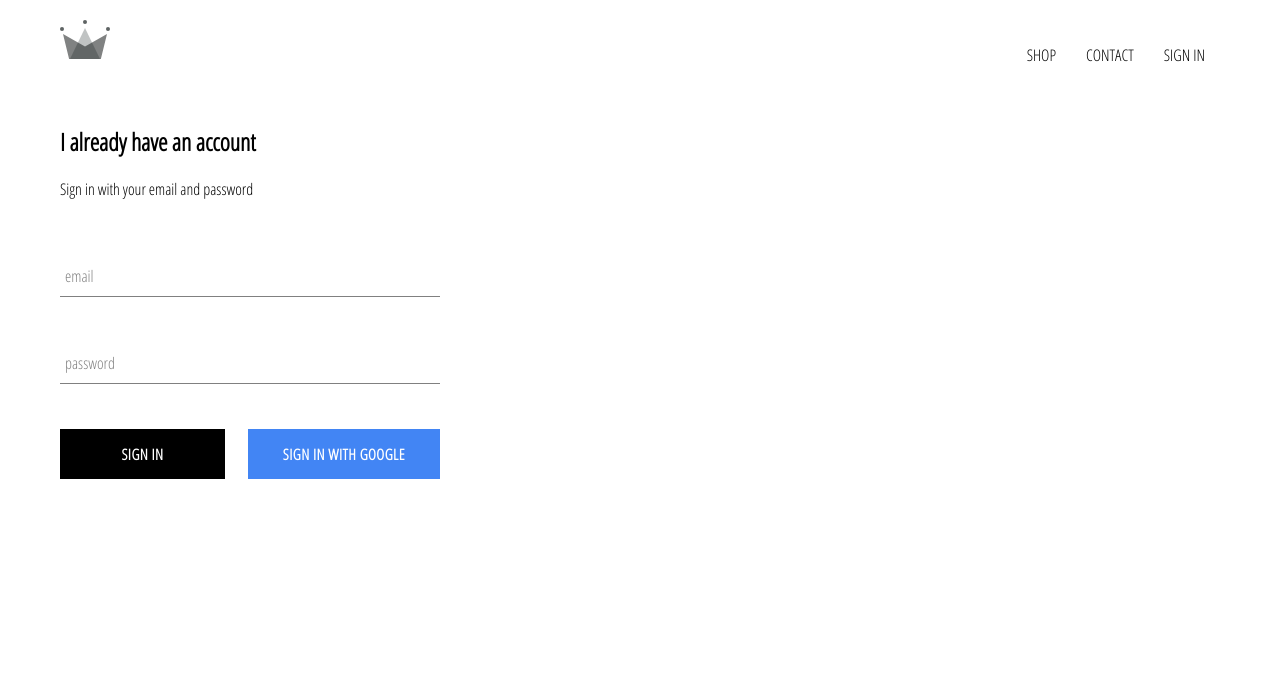
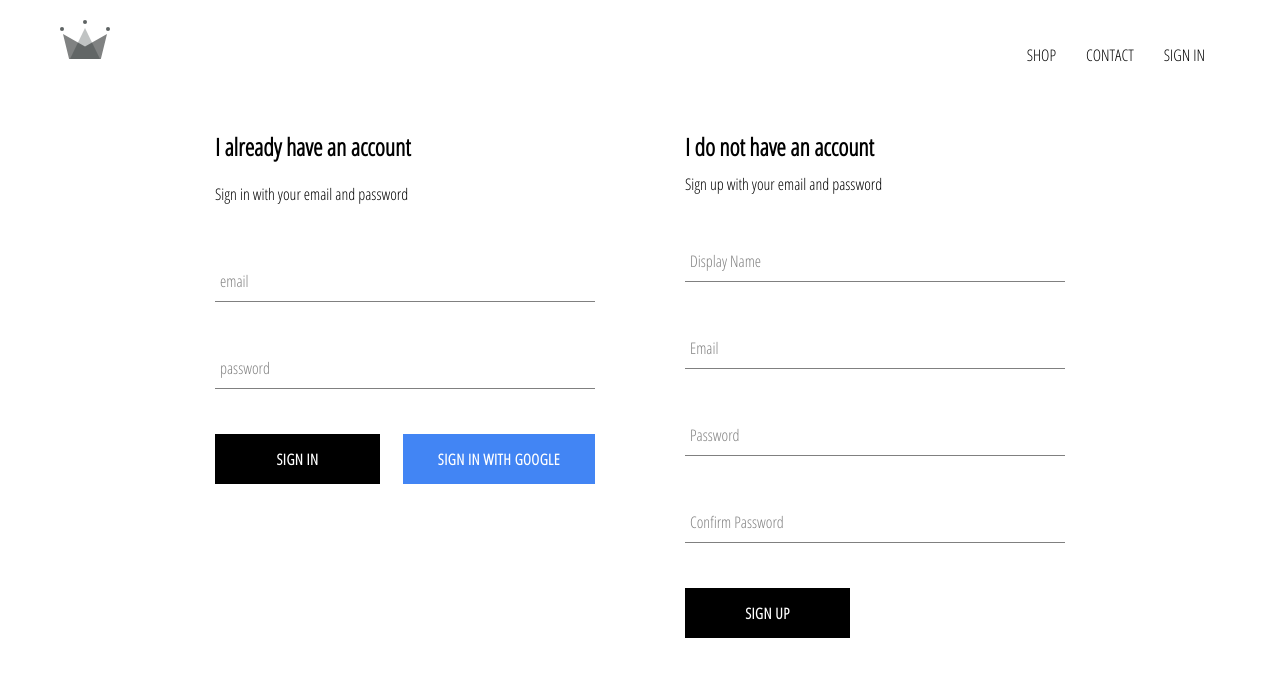
Before and after one commit to Ivanwang516/crwn-clothing, a React (Create React App) app: page /signin in a window 1280 px wide. Shown: the top 676 px of the page. Built offline with nearby package versions, Linux system fonts and the light colour scheme; no server answers; a web font is replaced by a local one.

Commit message:
implemented firebase utils, included ability to store authenticated users into database

```diff
--- a/src/App.js
+++ b/src/App.js
@@ -8,7 +8,7 @@
 import Header from './components/header/header.component';
 import SignInAndSignUpPage from './pages/sign-in-and-sign-up/sign-in-and-sign-up.component';
 
-import { auth } from './firebase/firebase.utils';
+import { auth, createUserProfileDocument } from './firebase/firebase.utils';
 
 class App extends React.Component {
   constructor() {
@@ -22,11 +22,24 @@
   unsubscribeFromAuth = null;
 
   componentDidMount() {
-    this.unsubscribeFromAuth = auth.onAuthStateChanged(user => {
-      this.setState({currentUser: user});
+    this.unsubscribeFromAuth = auth.onAuthStateChanged(async userAuth => {
 
-      console.log(user);
-    })
+      if (userAuth) {
+        const userRef = await createUserProfileDocument(userAuth);
+
+        userRef.onSnapshot(snapShot => {
+          this.setState({
+            currentUser: {
+              id: snapShot.id,
+              ...snapShot.data()
+            }
+          });
+
+          console.log(this.state);
+        });
+      }
+      this.setState({currentUser:userAuth});
+    });
   }
 
   componentWillUnmount() {
--- /dev/null
+++ b/src/components/sign-up/sign-up.component.jsx
@@ -0,0 +1,97 @@
+import React from "react";
+
+import FormInput from "../form-input/form-input.component";
+import CustomButton from "../custom-button/custom-button.component";
+
+import { auth, createUserProfileDocument } from "../../firebase/firebase.utils";
+
+import './sign-up.styles.scss';
+
+class SignUp extends React.Component {
+    constructor(){
+        super();
+
+        this.state = {
+            displayName: '',
+            email: '',
+            password:'',
+            confirmPassword: ''
+        }
+    }
+
+    handleSubmit = async event => {
+        event.preventDefault();
+
+        const {displayName, email, password, confirmPassword} = this.state;
+
+        if (password !== confirmPassword) {
+            alert("password don't match");
+            return;
+        }
+        try{
+            const { user } = await auth.createUserWithEmailAndPassword(email, password)
+
+            await createUserProfileDocument(user, { displayName })
+
+            this.setState({
+                displayName: '',
+                email: '',
+                password: '',
+                confirmPassword: ''
+            })
+
+        } catch(error) {
+            console.error(error);
+        }
+    };
+
+    handleChange = event => {
+        const { name, value} = event.target;
+
+        this.setState({ [name]: value });
+    }
+
+    render() {
+        const {displayName, email, password, confirmPassword} = this.state
+        return(
+            <div className="sign-up">
+                <h2 className="title">I do not have an account</h2>
+                <span>Sign up with your email and password</span>
+                <form className="sign-up-form" onSubmit={this.handleSubmit}>
+                    <FormInput
+                        type='text'
+                        name='displayName'
+                        value={displayName}
+                        label='Display Name'
+                        onChange ={this.handleChange}
+                        required />
+                    <FormInput
+                        type='email'
+                        name='email'
+                        value={email}
+                        label='Email'
+                        onChange={this.handleChange}
+                        required />
+                    <FormInput
+                        type='password'
+                        name='password'
+                        value={password}
+                        label='Password'
+                        onChange={this.handleChange}
+                        required />
+                    <FormInput
+                        type='password'
+                        name='confirmPassword'
+                        value={confirmPassword}
+                        label='Confirm Password'
+                        onChange={this.handleChange}
+                        required />
+
+                    <CustomButton type='submit'>SIGN UP</CustomButton>
+                </form>
+            </div>
+        )
+    }
+}
+
+export default SignUp;
--- /dev/null
+++ b/src/components/sign-up/sign-up.styles.scss
@@ -0,0 +1,9 @@
+.sign-up {
+    display: flex;
+    flex-direction: column;
+    width: 380px;
+
+    .title{
+        margin: 10px 0;
+    }
+}
--- a/src/firebase/firebase.utils.js
+++ b/src/firebase/firebase.utils.js
@@ -12,6 +12,32 @@
     measurementId: "G-S4XEQN1YXK"
 }
 
+export const createUserProfileDocument = async (userAuth, additionalData) => {
+    if (!userAuth) return;
+
+    const userRef = firestore.doc(`users/${userAuth.uid}`);
+
+    const snapShot = await userRef.get();
+
+    if (!snapShot.exists) {
+        const { displayName, email } = userAuth;
+        const createdAt = new Date();
+
+        try {
+            await userRef.set({
+                displayName,
+                email,
+                createdAt,
+                ...additionalData
+            });
+        } catch(error) {
+            console.log('error creating user',error.message);
+        }
+    }
+
+    return userRef;
+}
+
 firebase.initializeApp(config);
 
 export const auth = firebase.auth();
--- a/src/pages/sign-in-and-sign-up/sign-in-and-sign-up.component.jsx
+++ b/src/pages/sign-in-and-sign-up/sign-in-and-sign-up.component.jsx
@@ -3,10 +3,12 @@
 import './sign-in-and-sign-up.styles.scss';
 
 import SignIn from "../../components/sign-in/sign-in.components";
+import SignUp from "../../components/sign-up/sign-up.component";
 
 const SignInAndSignUpPage = () => (
     <div className="sign-in-and-sign-up">
         <SignIn />
+        <SignUp />
     </div>
 );
 
--- a/src/pages/sign-in-and-sign-up/sign-in-and-sign-up.styles.scss
+++ b/src/pages/sign-in-and-sign-up/sign-in-and-sign-up.styles.scss
@@ -0,0 +1,6 @@
+.sign-in-and-sign-up {
+    width: 850px;
+    display: flex;
+    justify-content: space-between;
+    margin: 30px auto;
+}
```
